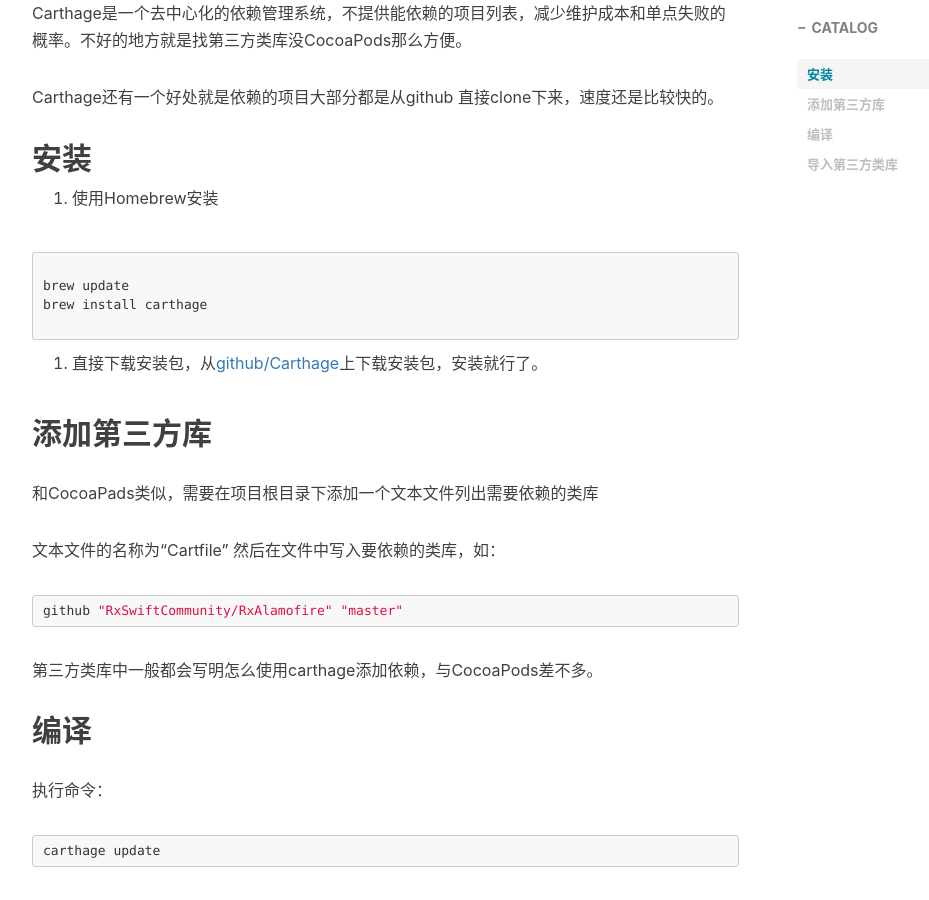
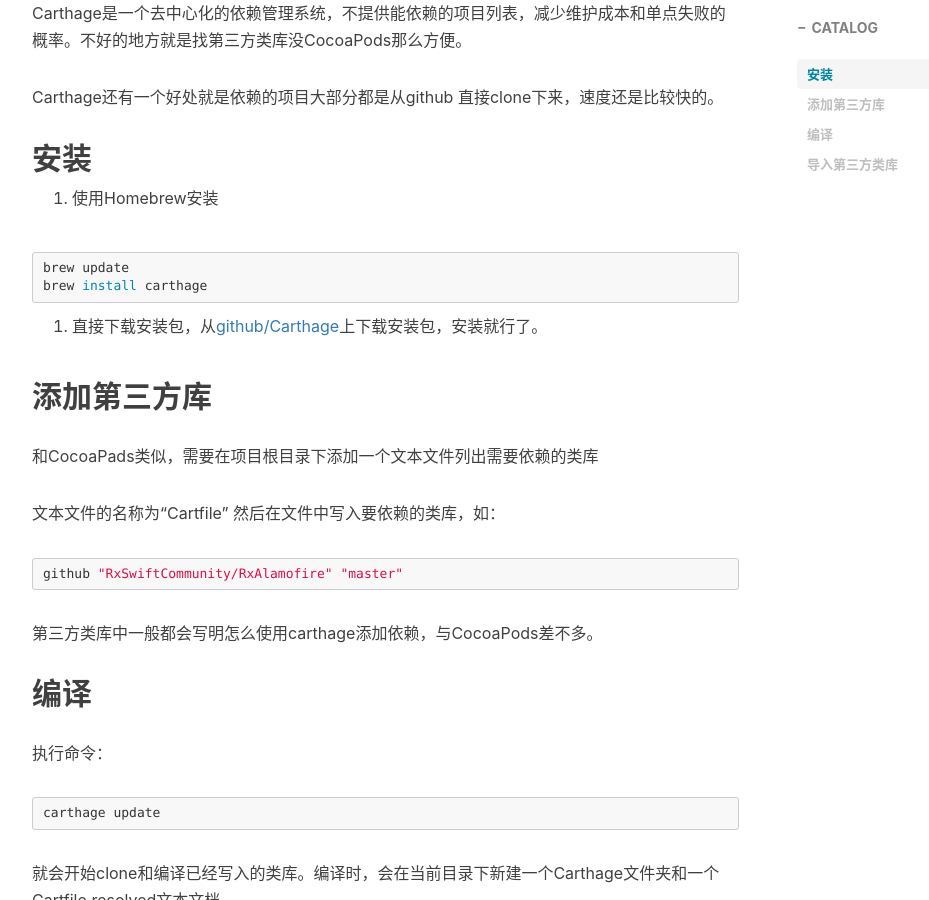
Before and after one commit to StevenDXC/Blog, a Jekyll site: the page built from _posts/2015-04-06-Carthage的使用.md, in a window 1280 px wide and 900 px high, scrolled down 648 px. Shown: the whole window, without its empty margins (233-1162 px from the left). Built offline with Jekyll 4.4.1, drawn with Linux system fonts in a browser that asks for light colours; nearby versions of some CDN libraries; Markdown is read by kramdown in place of the engine named in the settings; comment, search, counter and statistics services are not loaded.

Commit message:
Update 2015-04-06-Carthage的使用.md

````diff
--- a/_posts/2015-04-06-Carthage的使用.md
+++ b/_posts/2015-04-06-Carthage的使用.md
@@ -23,11 +23,9 @@
 1. 使用Homebrew安装
 
 
-```java
-
+```shell
 brew update
 brew install carthage
-
 ```
 
 2. 直接下载安装包，从[github/Carthage](https://github.com/Carthage/Carthage/releases)上下载安装包，安装就行了。
````
